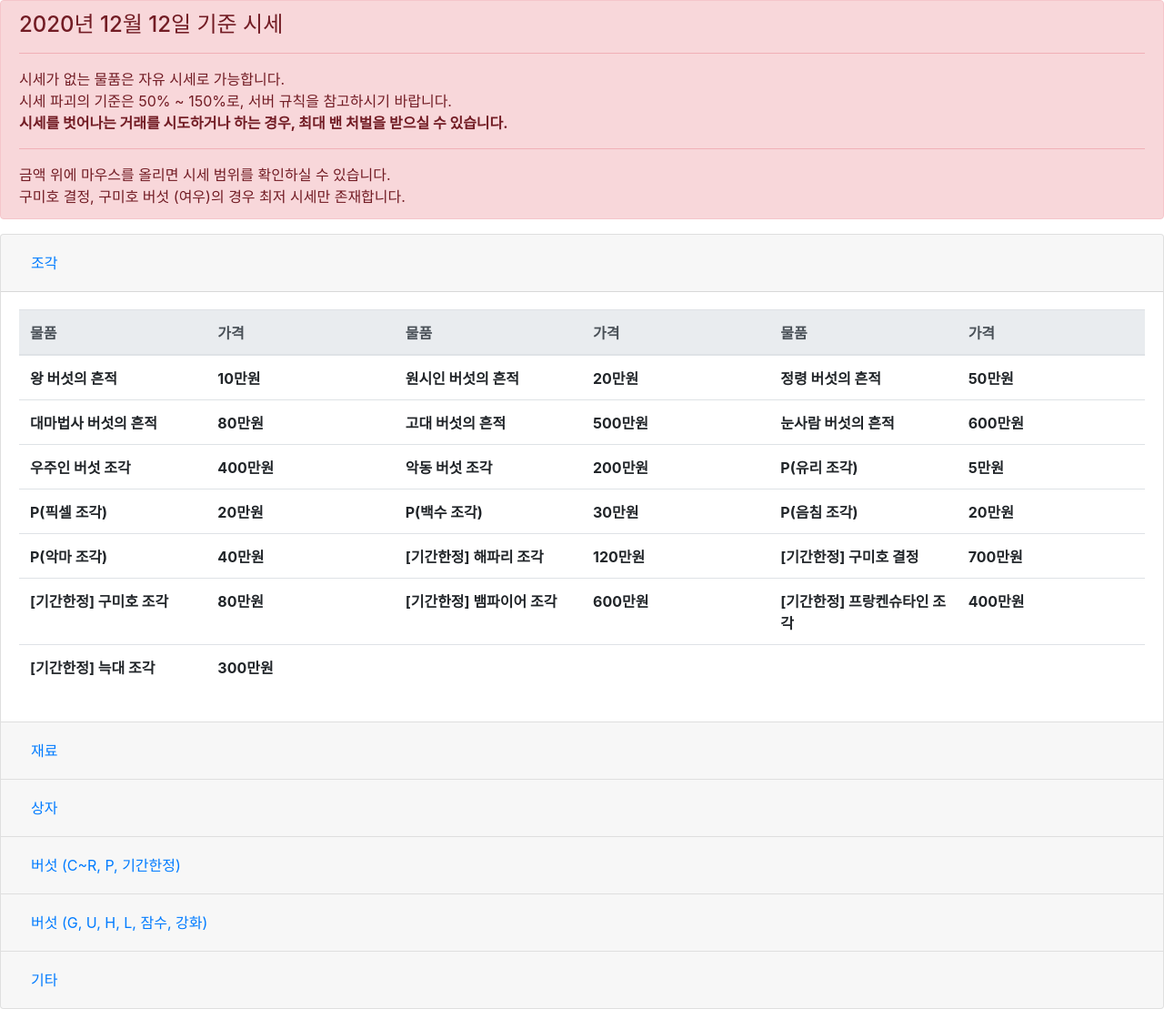
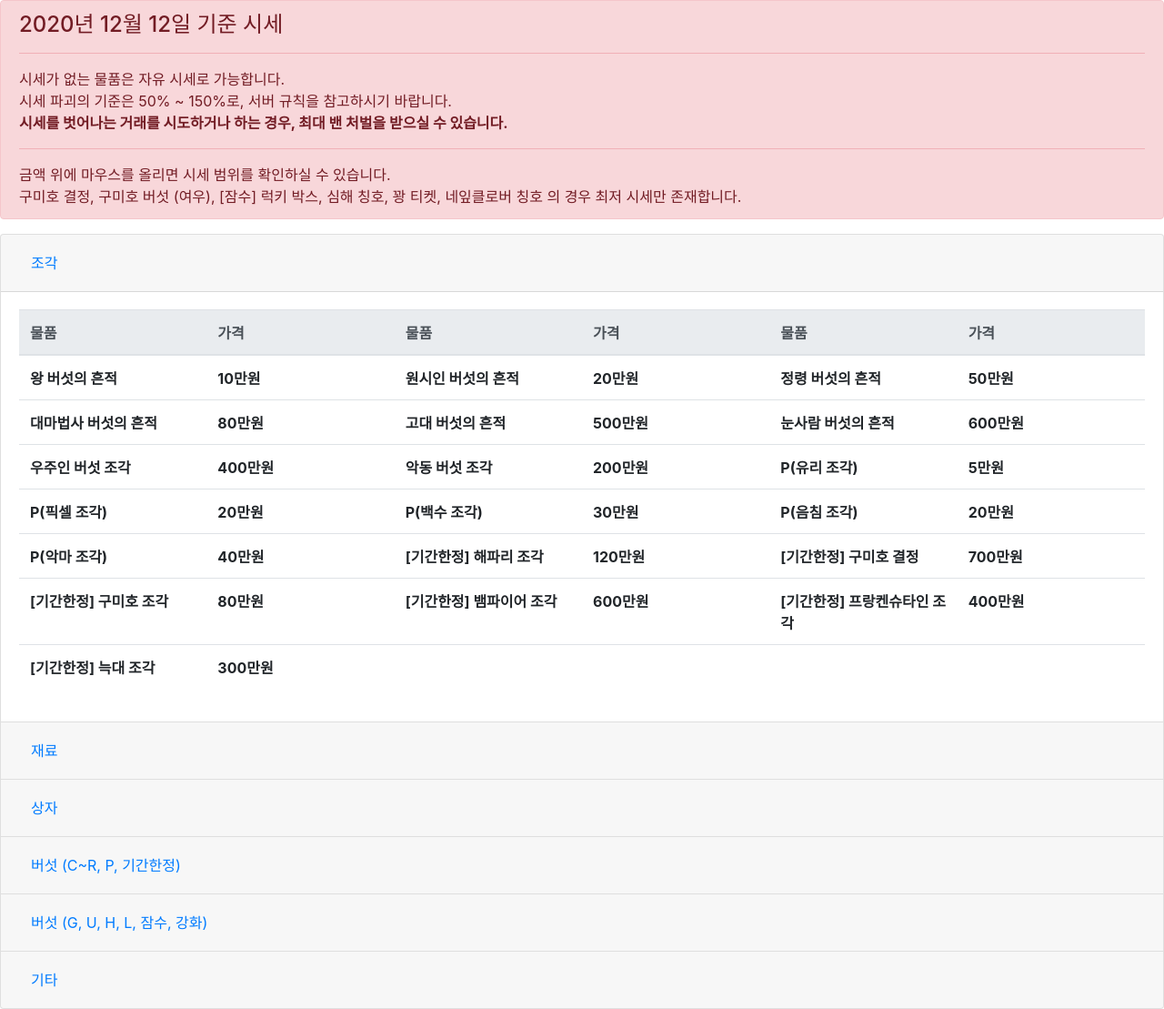
Before and after one commit to DetegiCE/detegice.github.io, a Jekyll site: the page built from kit/2020-09-08-kit-sise.md, in a window 1280 px wide. Shown: the whole page at 91% size. Built offline with Jekyll 4.4.1, drawn with Linux system fonts in a browser that asks for light colours; comment, search, counter and statistics services are not loaded; some of the changed lines change nothing that is shown.

Commit message:
min edit

```diff
--- a/kit/2020-09-08-kit-sise.md
+++ b/kit/2020-09-08-kit-sise.md
@@ -186,6 +186,15 @@
     col1.append(totStr);
 
     for(var i=1 ; i<=priArr3.length ; i++) {
+      if(i == 21) {
+        document.getElementById(curtag+String(i)).innerText = numToKor(priArr3[i-1]);
+        document.getElementById(curtag+String(i)).setAttribute('rel','popover');
+        document.getElementById(curtag+String(i)).setAttribute('data-trigger','hover');
+        document.getElementById(curtag+String(i)).setAttribute('data-original-title','시세 범위');
+        document.getElementById(curtag+String(i)).setAttribute('data-content',numToKor(priArr3[i-1])+' ~ : [잠수] 럭키 박스는 최저 시세만 있습니다');
+        $('#'+curtag+String(i)).popover();
+        continue;
+      }
       document.getElementById(curtag+String(i)).innerText = numToKor(priArr3[i-1]);
       document.getElementById(curtag+String(i)).setAttribute('rel','popover');
       document.getElementById(curtag+String(i)).setAttribute('data-trigger','hover');
@@ -330,6 +339,33 @@
     col1.append(totStr);
 
     for(var i=1 ; i<=priArr6.length ; i++) {
+      if(i == 14) {
+        document.getElementById(curtag+String(i)).innerText = numToKor(priArr6[i-1]);
+        document.getElementById(curtag+String(i)).setAttribute('rel','popover');
+        document.getElementById(curtag+String(i)).setAttribute('data-trigger','hover');
+        document.getElementById(curtag+String(i)).setAttribute('data-original-title','시세 범위');
+        document.getElementById(curtag+String(i)).setAttribute('data-content',numToKor(priArr6[i-1])+' ~ : 꽝 티켓은 최저 시세만 있습니다');
+        $('#'+curtag+String(i)).popover();
+        continue;
+      }
+      if(i == 15) {
+        document.getElementById(curtag+String(i)).innerText = numToKor(priArr6[i-1]);
+        document.getElementById(curtag+String(i)).setAttribute('rel','popover');
+        document.getElementById(curtag+String(i)).setAttribute('data-trigger','hover');
+        document.getElementById(curtag+String(i)).setAttribute('data-original-title','시세 범위');
+        document.getElementById(curtag+String(i)).setAttribute('data-content',numToKor(priArr6[i-1])+' ~ : [칭호] 심해는 최저 시세만 있습니다');
+        $('#'+curtag+String(i)).popover();
+        continue;
+      }
+      if(i == 16) {
+        document.getElementById(curtag+String(i)).innerText = numToKor(priArr6[i-1]);
+        document.getElementById(curtag+String(i)).setAttribute('rel','popover');
+        document.getElementById(curtag+String(i)).setAttribute('data-trigger','hover');
+        document.getElementById(curtag+String(i)).setAttribute('data-original-title','시세 범위');
+        document.getElementById(curtag+String(i)).setAttribute('data-content',numToKor(priArr6[i-1])+' ~ : [칭호] 네잎클로버는 최저 시세만 있습니다');
+        $('#'+curtag+String(i)).popover();
+        continue;
+      }
       document.getElementById(curtag+String(i)).innerText = numToKor(priArr6[i-1]);
       document.getElementById(curtag+String(i)).setAttribute('rel','popover');
       document.getElementById(curtag+String(i)).setAttribute('data-trigger','hover');
@@ -381,7 +417,7 @@
         시세 파괴의 기준은 <div id="curMin" class="il"></div>% ~ <div id="curMax" class="il"></div>%로, 서버 규칙을 참고하시기 바랍니다.<br>
         <strong>시세를 벗어나는 거래를 시도하거나 하는 경우, 최대 밴 처벌을 받으실 수 있습니다.</strong></p>
         <hr>
-        금액 위에 마우스를 올리면 시세 범위를 확인하실 수 있습니다.<br>구미호 결정, 구미호 버섯 (여우)의 경우 최저 시세만 존재합니다.
+        금액 위에 마우스를 올리면 시세 범위를 확인하실 수 있습니다.<br>구미호 결정, 구미호 버섯 (여우), [잠수] 럭키 박스, 심해 칭호, 꽝 티켓, 네잎클로버 칭호 의 경우 최저 시세만 존재합니다.
     </div>
 <div>
 
```
